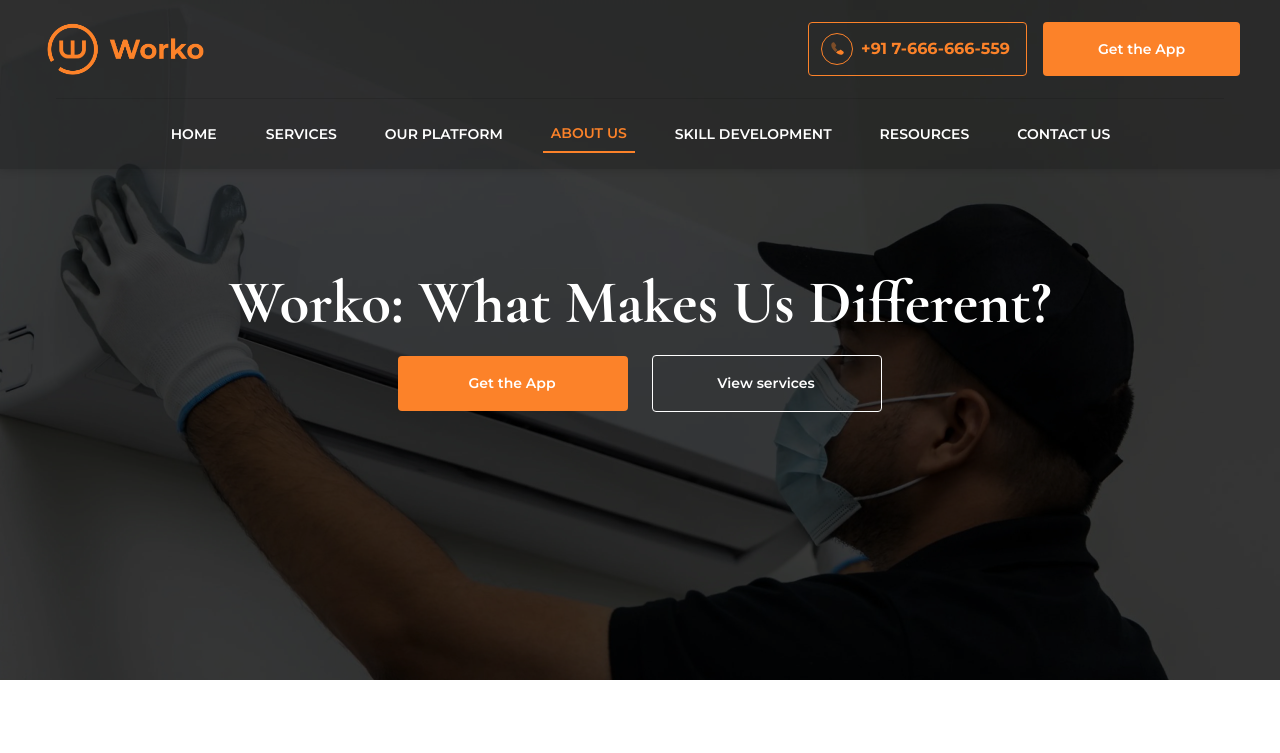
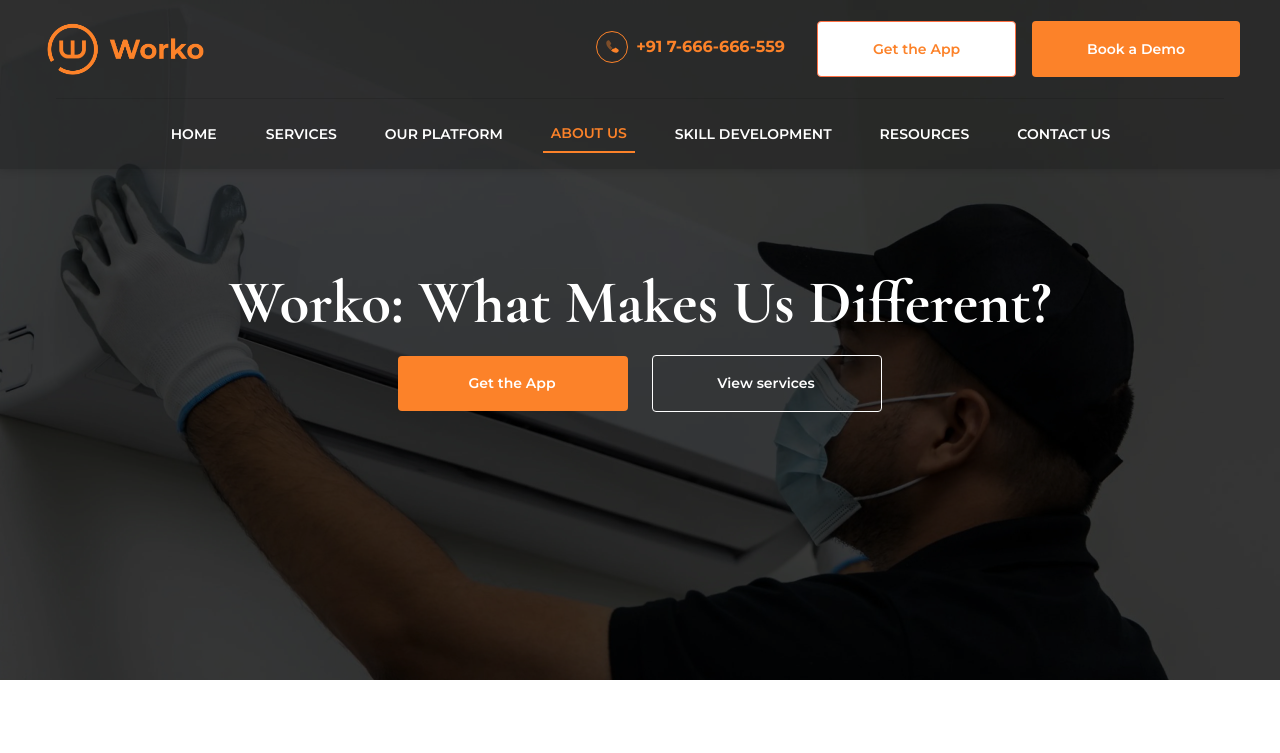
Before and after one commit to XyvinTech/Work-O, a Next.js app: page /about in a window 1280 px wide. Shown: the top 753 px of the page. Built offline with nearby package versions, Linux system fonts and the light colour scheme; grey boxes are pictures that could not be loaded; what @mui/material-nextjs would draw is missing.

Commit message:
#bookADemo

```diff
--- a/package.json
+++ b/package.json
@@ -21,6 +21,7 @@
     "next": "15.0.2",
     "nodemailer": "^6.9.16",
     "react": "^18.3.1",
+    "react-calendly": "^4.3.1",
     "react-dom": "^18.3.1",
     "react-hook-form": "^7.53.1",
     "react-select": "^5.8.2",
--- a/src/ui/Navbar.jsx
+++ b/src/ui/Navbar.jsx
@@ -51,13 +51,18 @@ const Navbar = () => {
     const activeMenuItem = menuItems.find((item) => item.href === pathname);
     setActiveTab(activeMenuItem?.label || "");
   }, [pathname]);
-
+  const handleGetAppClick = (e) => {
+    e.preventDefault();
+    // Replace this URL with your actual Calendly scheduling page URL
+    const calendlyUrl =
+      "https://calendly.com/avneesh-chaudhary-workoindia/worko-crm-demo";
+    window.open(calendlyUrl, "_blank");
+  };
   return (
     <AppBar
       position="absolute"
       style={{
-    backgroundColor:
-      isThankPage
+        backgroundColor: isThankPage
           ? "#fff" // Set background color to #fff for Thank You page
           : mobileMenuOpen && isTransparent
           ? "#fff"
@@ -66,8 +71,7 @@ const Navbar = () => {
           : isTransparent
           ? "transparent"
           : "#00000033",
-    color:
-      isThankPage
+        color: isThankPage
           ? "#000" // Set text color to black for Thank You page
           : mobileMenuOpen && isTransparent
           ? "#000"
@@ -79,7 +83,6 @@ const Navbar = () => {
         height: isMobile ? (mobileMenuOpen ? "auto" : "64px") : "",
       }}
     >
-
       <Toolbar>
         <Box display="flex" flexDirection="column" width="100%" p={2}>
           <Box
@@ -114,12 +117,20 @@ const Navbar = () => {
                 >
                   <Button
                     variant="navbar"
-                    color="primary"
-                    // onClick={() => router.push("/get-the-app")}
+                    color="secondary"
+                    onClick={() => router.push("/get-the-app")}
                   >
                     Get the App
                   </Button>
                 </Link>
+
+                <Button
+                  variant="navbar"
+                  color="primary"
+                  onClick={handleGetAppClick}
+                >
+                  Book a Demo
+                </Button>
               </Stack>
             )}
 
@@ -153,8 +164,7 @@ const Navbar = () => {
                       sx={{
                         fontFamily: mont.style.fontFamily,
                         textTransform: "uppercase",
-                        color:
-                        isThankPage
+                        color: isThankPage
                           ? activeTab === label
                             ? theme.palette.primary.main // Active tab color for Thank You page
                             : "#1B1B1B" // Inactive tab color for Thank You page
@@ -193,13 +203,20 @@ const Navbar = () => {
                     />
                   </Link>
                   <Button
-                    variant="contained"
-                    color="primary"
+                    variant="navbar"
+                    color="secondary"
                     fullWidth
                     onClick={() => router.push("/get-the-app")}
                   >
                     Get the App
                   </Button>{" "}
+                  <Button
+                    variant="navbar"
+                    color="primary"
+                    onClick={handleGetAppClick}
+                  >
+                    Book a Demo
+                  </Button>
                 </Stack>
               </Box>
             </Collapse>
@@ -219,8 +236,7 @@ const Navbar = () => {
                     sx={{
                       fontFamily: mont.style.fontFamily,
                       textTransform: "uppercase",
-                      color:
-                      isThankPage
+                      color: isThankPage
                         ? activeTab === label
                           ? theme.palette.primary.main // Active tab color for Thank You page
                           : "#1B1B1B" // Inactive tab color for Thank You page
--- a/src/ui/NavbarButton.jsx
+++ b/src/ui/NavbarButton.jsx
@@ -35,7 +35,7 @@ const NavbarButton = ({
     <Button
       startIcon={<div className={styles.roundIcon}><Icon /></div>}
       sx={{
-        border: `1px solid ${borderColor || "#FC8229"}`,
+        // border: `1px solid ${borderColor || "#FC8229"}`,
         minWidth: width || "300px",
         fontWeight: "700",
         fontSize: "16px",
```
Also changed, not shown: src/Theme/Theme.jsx (+19 -14 lines), 1 other file (tests, documents, lock files or other folders). Lines whose indentation alone changed are shown as unchanged.
